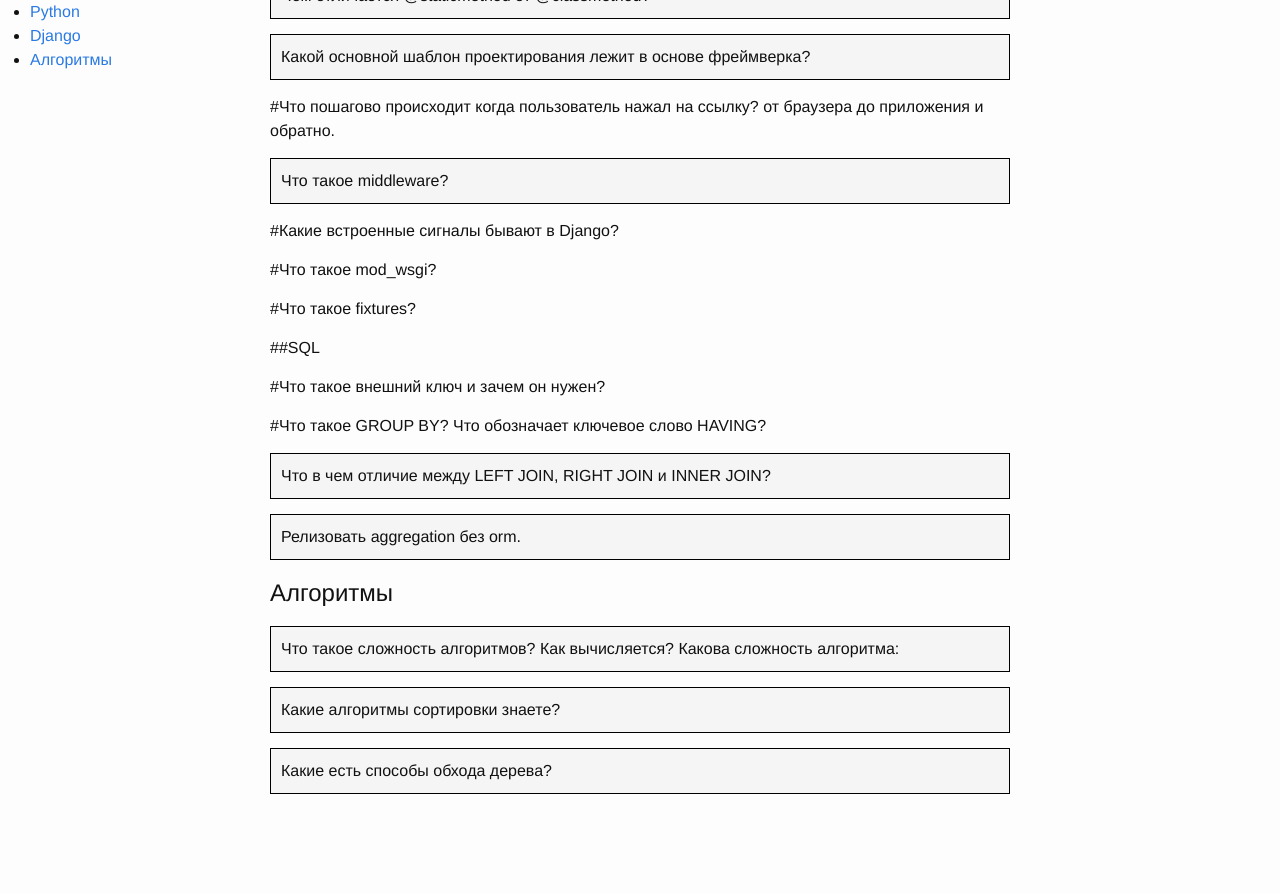
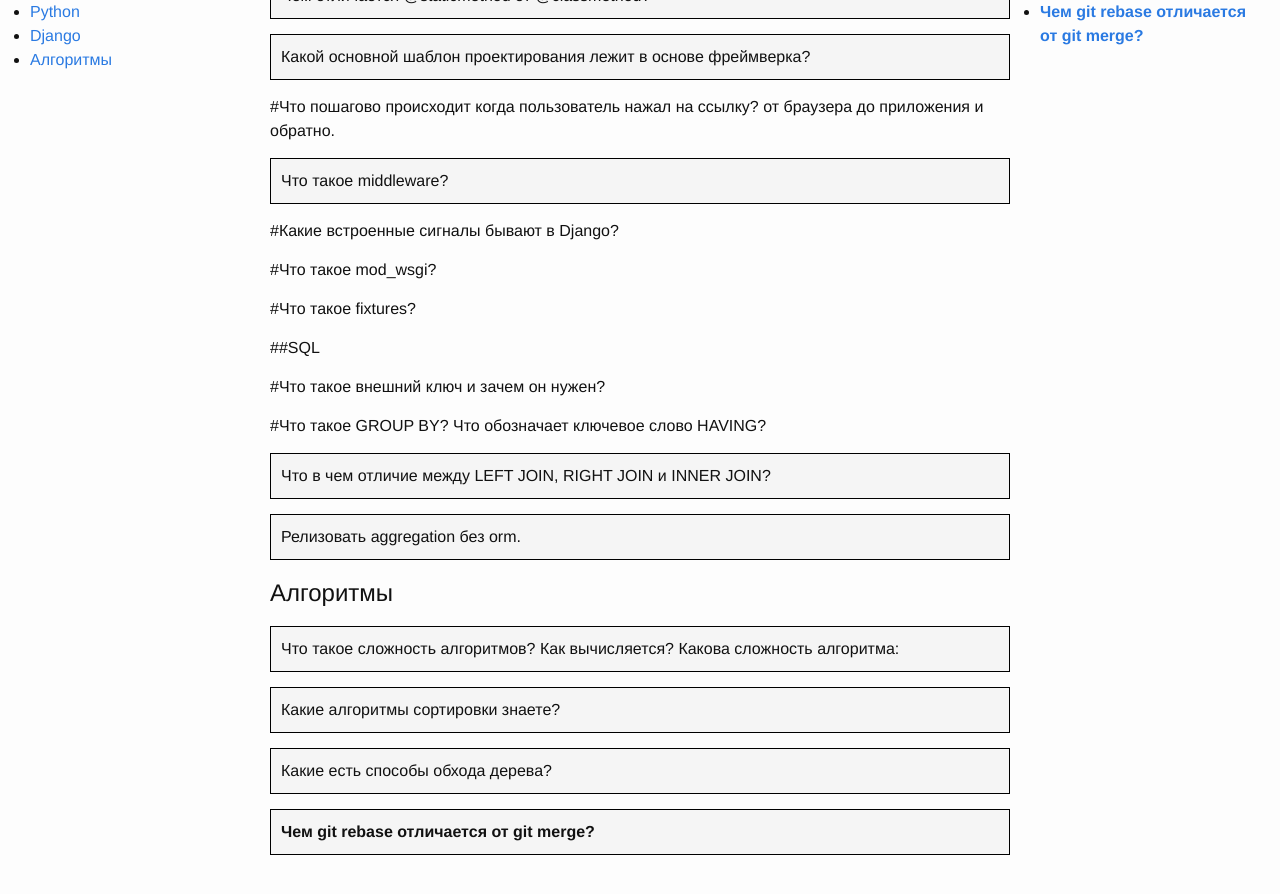
Before and after one commit to Arti3DPlayer/Arti3DPlayer.github.io, a Jekyll site: the page built from interview/index.markdown, in a window 1280 px wide and 900 px high, scrolled down 1451 px. Shown: the top 894 px of the window. Built offline with Jekyll 4.4.1, drawn with Linux system fonts in a browser that asks for light colours; before the commit the page ends 2290 px from its top, so only the background shows below that.

Commit message:
added questions

```diff
--- a/interview/index.markdown
+++ b/interview/index.markdown
@@ -439,3 +439,6 @@ GIL является самым простым способом избежать
 #Какие есть способы обхода дерева?
 
 * Пошаговый перебор элементов дерева по связям между узлами-предками и узлами-потомками называется обходом дерева. Зачастую, операция может быть выполнена переходом указателя по отдельным узлам. Обход, при котором каждый узел-предок просматривается прежде его потомков называется предупорядоченным обходом или обходом в прямом порядке (pre-order walk), а когда просматриваются сначала потомки, а потом предки, то обход называется поступорядоченным обходом или обходом в обратном порядке (post-order walk). Существует также симметричный обход, при котором посещается сначала левое поддерево, затем узел, затем — правое поддерево, и обход в ширину, при котором узлы посещаются уровень за уровнем (N-й уровень дерева — множество узлов с высотой N). Каждый уровень обходится слева направо.
+
+# **Чем git rebase отличается от git merge?**
+* В Git'е есть два способа включить изменения из одной ветки в другую: **merge** (слияние) и rebase (перемещение).
```
